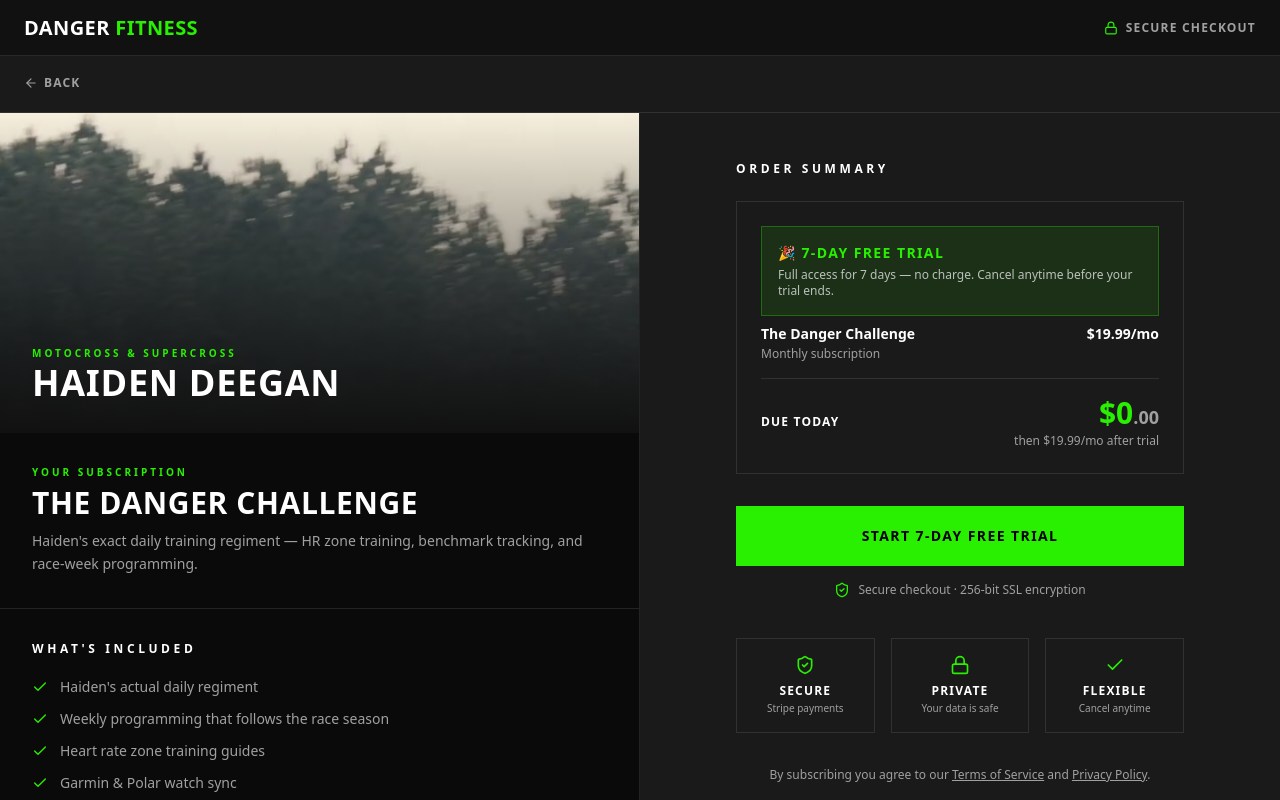
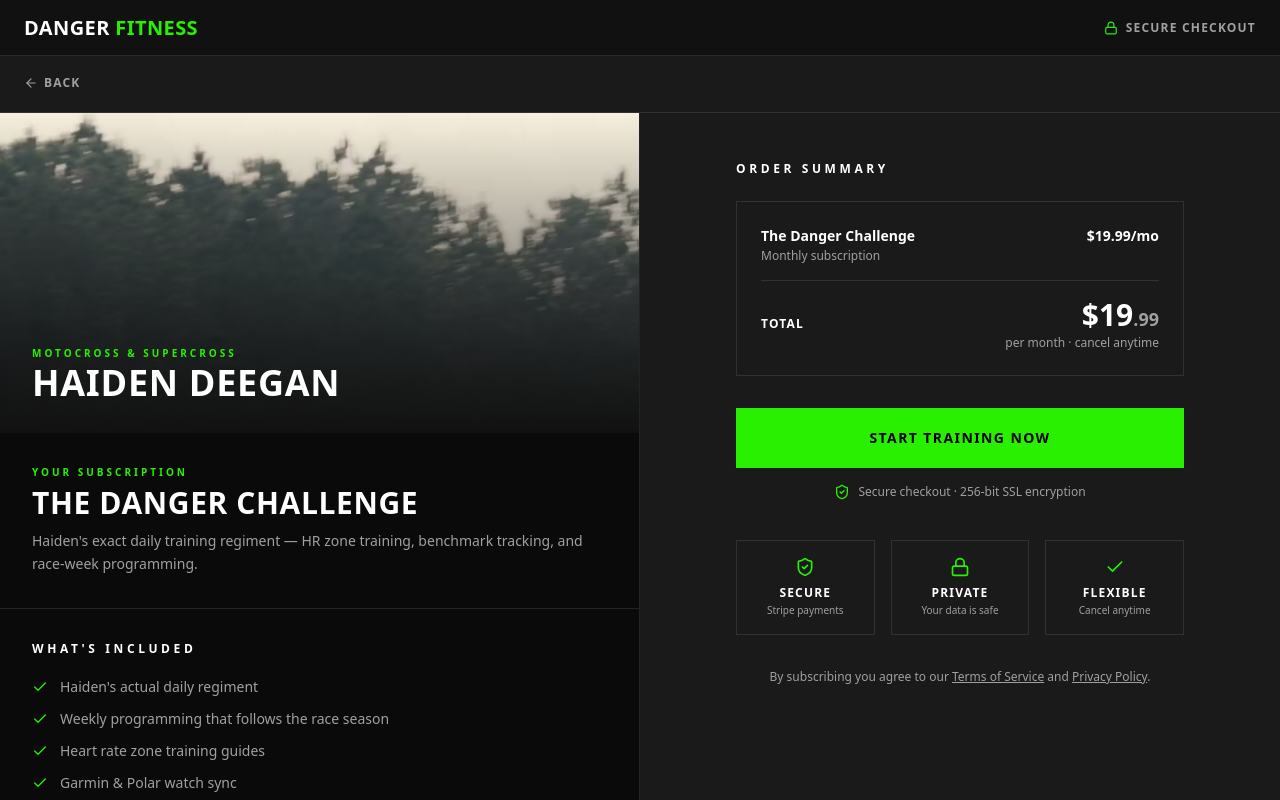
Before and after one commit to GT-Product-Studio/deegan-fitness, a Next.js app: page /checkout in a window 1280 px wide. Shown: the top 800 px of the page. Built offline with nearby package versions, Linux system fonts and the light colour scheme.

Commit message:
Remove 7-day free trial
- Revert trial_period_days from checkout session
- Landing page: back to 'Subscribe' / 'Start Training' CTAs
- Checkout page: back to showing $19.99 total, no trial banner

```diff
--- a/app/api/checkout/route.ts
+++ b/app/api/checkout/route.ts
@@ -51,7 +51,6 @@
       success_url: `${req.headers.get('origin')}/checkout/success?session_id={CHECKOUT_SESSION_ID}`,
       cancel_url: `${req.headers.get('origin')}/checkout?cancelled=true`,
       subscription_data: {
-        trial_period_days: 7,
         metadata: {
           supabase_user_id: user.id,
         },
--- a/app/checkout/page.tsx
+++ b/app/checkout/page.tsx
@@ -110,10 +110,6 @@
             <div>
               <p className="text-xs font-bold tracking-[0.3em] uppercase mb-6 text-white">Order Summary</p>
               <div className="border border-white/10 p-6 space-y-4">
-                <div className="bg-primary/10 border border-primary/30 p-4 mb-2">
-                  <p className="text-primary text-sm font-bold uppercase tracking-widest">🎉 7-Day Free Trial</p>
-                  <p className="text-white/70 text-xs mt-1">Full access for 7 days — no charge. Cancel anytime before your trial ends.</p>
-                </div>
                 <div className="flex justify-between items-start">
                   <div>
                     <p className="font-bold text-sm text-white">{sub.displayName}</p>
@@ -122,12 +118,12 @@
                   <p className="font-bold text-sm text-white">{sub.priceFormatted}/mo</p>
                 </div>
                 <div className="border-t border-white/10 pt-4 flex justify-between items-center">
-                  <p className="text-xs font-bold tracking-widest uppercase text-white">Due Today</p>
+                  <p className="text-xs font-bold tracking-widest uppercase text-white">Total</p>
                   <div className="text-right">
-                    <p className="text-3xl font-bold text-primary">
-                      $0<span className="text-lg text-muted">.00</span>
+                    <p className="text-3xl font-bold text-white">
+                      {sub.priceDollars}<span className="text-lg text-muted">{sub.priceCents}</span>
                     </p>
-                    <p className="text-muted text-xs mt-0.5">then {sub.priceFormatted}/mo after trial</p>
+                    <p className="text-muted text-xs mt-0.5">per month &middot; cancel anytime</p>
                   </div>
                 </div>
               </div>
@@ -145,7 +141,7 @@
                     Loading...
                   </>
                 ) : (
-                  "Start 7-Day Free Trial"
+                  "Start Training Now"
                 )}
               </button>
               <div className="flex items-center justify-center gap-2 text-muted">
--- a/app/page.tsx
+++ b/app/page.tsx
@@ -42,7 +42,7 @@
             href="/checkout"
             className="bg-primary text-black px-5 py-2.5 text-xs font-bold tracking-widest uppercase hover:bg-primary-dark transition"
           >
-            Try Free
+            Subscribe
           </Link>
         </div>
       </nav>
@@ -455,14 +455,14 @@
               The Regiment Is The Edge
             </motion.h2>
             <motion.p variants={fadeUp} className="mt-6 text-white/60 text-sm md:text-base">
-              7-day free trial &middot; Then {brand.subscription.priceFormatted}/mo &middot; Cancel anytime
+              {brand.subscription.priceFormatted}/mo &middot; Full regiment &middot; Cancel anytime
             </motion.p>
             <motion.div variants={fadeUp} className="mt-8">
               <Link
                 href="/checkout"
                 className="inline-flex items-center gap-3 bg-primary text-black px-10 py-5 text-sm font-bold tracking-widest uppercase hover:bg-primary-dark transition pulse-glow"
               >
-                Start Free Trial <ArrowRight className="w-4 h-4" />
+                Start Training <ArrowRight className="w-4 h-4" />
               </Link>
             </motion.div>
           </motion.div>
```
